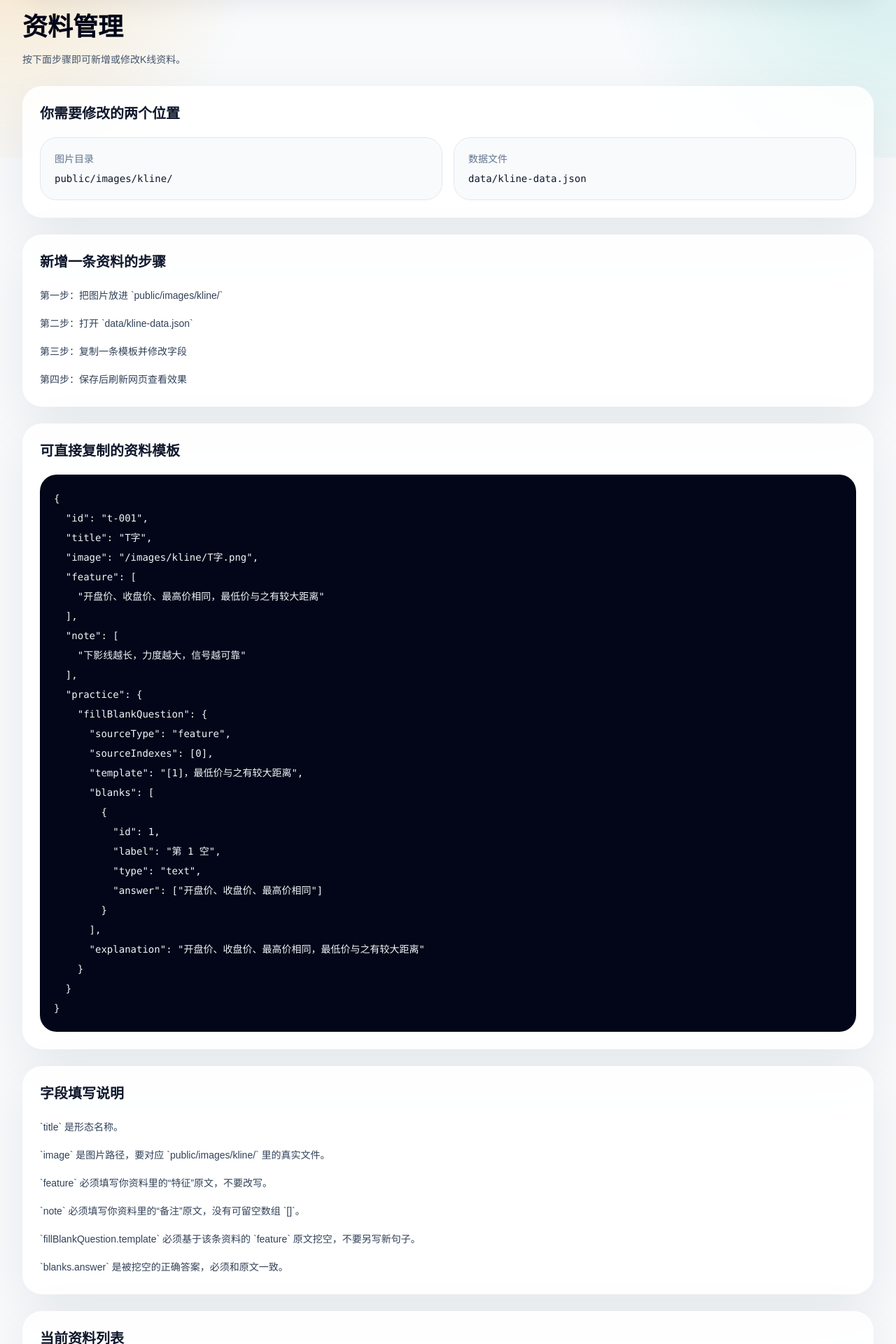
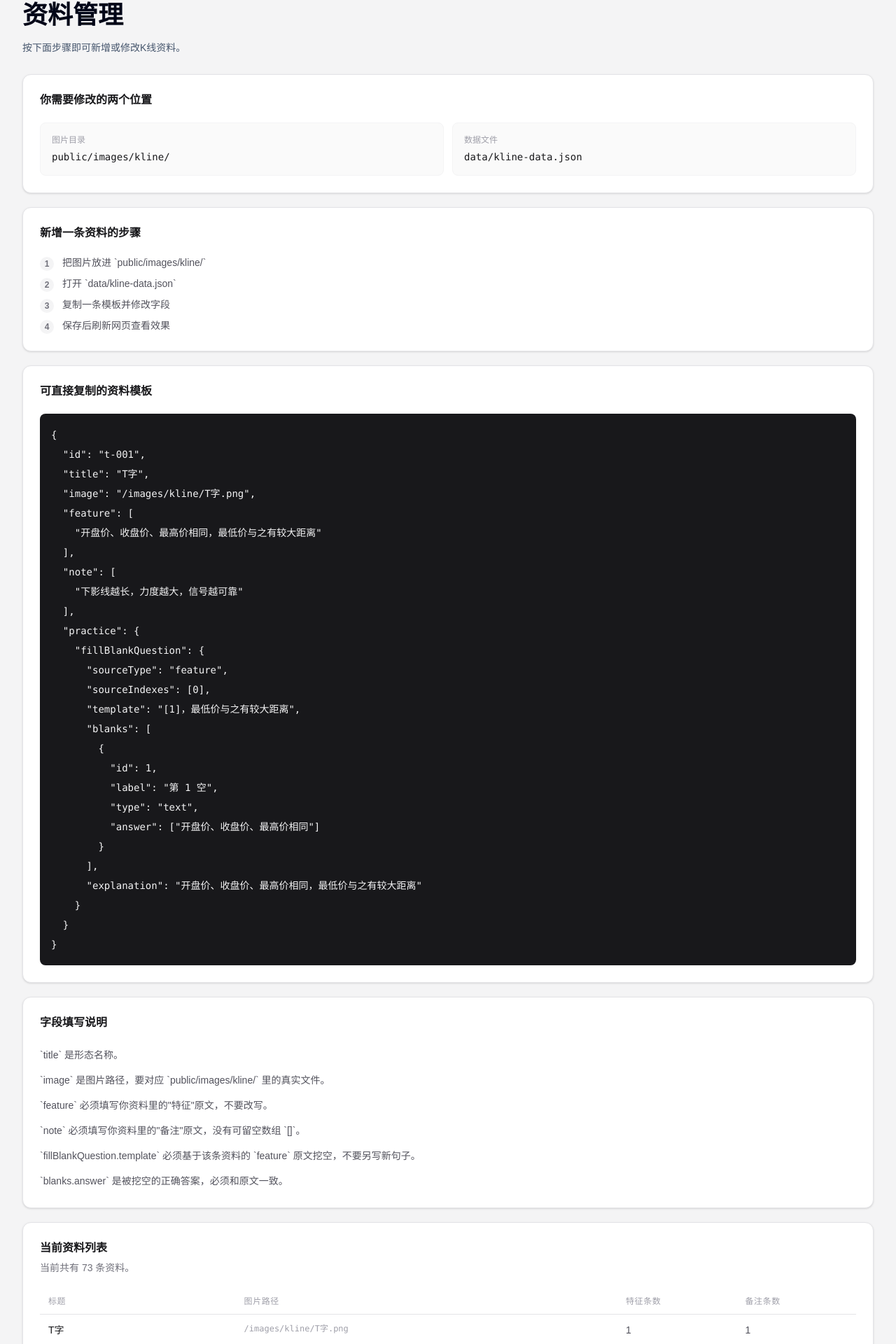
Before and after one commit to xieyitong6-lab/kline-learning-mvp, a Next.js app: page /manage in a window 1280 px wide. Shown: the part 95-2015 px from the top of the page at 70% size. Built offline with nearby package versions, Linux system fonts and the light colour scheme.

Commit message:
refactor: ui quality upgrade - zinc design system, clean nav, consistent radius

```diff
--- a/app/globals.css
+++ b/app/globals.css
@@ -1,13 +1,13 @@
 @import "tailwindcss";
 
 :root {
-  --background: #f8fafc;
-  --foreground: #0f172a;
+  --background: #f4f4f5;
+  --foreground: #18181b;
 }
 
 @theme inline {
   --font-sans: "Noto Sans SC", "PingFang SC", "Hiragino Sans GB", "Microsoft YaHei", sans-serif;
-  --font-display: "Noto Serif SC", "Songti SC", serif;
+  --font-display: "Noto Serif SC", "Songti SC", "STSong", serif;
   --color-background: var(--background);
   --color-foreground: var(--foreground);
 }
@@ -24,7 +24,7 @@ body {
   margin: 0;
   color: var(--foreground);
   background: var(--background);
-  font-family: var(--font-body), sans-serif;
+  font-family: var(--font-sans), sans-serif;
 }
 
 .font-display {
--- a/app/layout.tsx
+++ b/app/layout.tsx
@@ -26,20 +26,26 @@ export default function RootLayout({
 }>) {
   return (
     <html lang="zh-CN">
-      <body className="min-h-screen bg-[linear-gradient(180deg,#f6f1e8_0%,#f8fafc_30%,#eef2ff_100%)] text-slate-900 antialiased">
-        <div className="fixed inset-x-0 top-0 -z-10 h-[320px] bg-[radial-gradient(circle_at_top_left,_rgba(245,158,11,0.2),_transparent_28%),radial-gradient(circle_at_top_right,_rgba(20,184,166,0.18),_transparent_32%)]" />
-        <div className="mx-auto flex min-h-screen w-full max-w-7xl flex-col px-4 pb-10 pt-5 sm:px-6 lg:px-8">
-          <header className="sticky top-3 z-20 rounded-full border border-white/70 bg-white/75 px-5 py-3 shadow-[0_16px_40px_rgba(15,23,42,0.08)] backdrop-blur">
-            <div className="flex flex-col gap-4 lg:flex-row lg:items-center lg:justify-between">
-              <Link href="/" className="font-display text-xl font-semibold tracking-wide text-slate-950">
+      <head>
+        <link rel="preconnect" href="https://fonts.googleapis.com" />
+        <link rel="preconnect" href="https://fonts.gstatic.com" crossOrigin="anonymous" />
+        <link
+          href="https://fonts.googleapis.com/css2?family=Noto+Serif+SC:wght@400;600;700&display=swap"
+          rel="stylesheet"
+        />
+      </head>
+      <body className="min-h-screen bg-zinc-100 text-zinc-900 antialiased">
+        <header className="sticky top-0 z-20 border-b border-zinc-200 bg-white/95 backdrop-blur-sm">
+          <div className="mx-auto flex max-w-7xl flex-col gap-3 px-4 py-4 sm:flex-row sm:items-center sm:justify-between sm:px-6 lg:px-8">
+            <Link href="/" className="font-display text-base font-semibold tracking-tight text-zinc-900">
               {PRODUCT_NAME}
             </Link>
-              <nav className="flex flex-wrap items-center gap-2">
+            <nav className="flex flex-wrap items-center gap-0.5">
               {navItems.map((item) => (
                 <Link
                   key={item.href}
                   href={item.href}
-                    className="rounded-full px-4 py-2 text-sm text-slate-600 transition hover:bg-slate-100 hover:text-slate-950"
+                  className="rounded-md px-3 py-1.5 text-sm text-zinc-500 transition-colors hover:bg-zinc-100 hover:text-zinc-900"
                 >
                   {item.label}
                 </Link>
@@ -47,7 +53,8 @@ export default function RootLayout({
             </nav>
           </div>
         </header>
-          <main className="flex-1 py-8">{children}</main>
+        <div className="mx-auto max-w-7xl px-4 pb-12 pt-8 sm:px-6 lg:px-8">
+          <main>{children}</main>
         </div>
       </body>
     </html>
--- a/components/manage-client.tsx
+++ b/components/manage-client.tsx
@@ -31,41 +31,50 @@ const template = `{
 
 export function ManageClient() {
   return (
-    <div className="space-y-6">
+    <div className="space-y-5">
       <SectionCard title="你需要修改的两个位置">
-        <div className="grid gap-4 md:grid-cols-2">
-          <div className="rounded-3xl border border-slate-200 bg-slate-50 px-5 py-5">
-            <p className="text-sm text-slate-500">图片目录</p>
-            <p className="mt-2 font-mono text-sm text-slate-900">public/images/kline/</p>
+        <div className="grid gap-3 md:grid-cols-2">
+          <div className="rounded-lg border border-zinc-100 bg-zinc-50 px-4 py-4">
+            <p className="text-xs text-zinc-400">图片目录</p>
+            <p className="mt-1.5 font-mono text-sm text-zinc-900">public/images/kline/</p>
           </div>
-          <div className="rounded-3xl border border-slate-200 bg-slate-50 px-5 py-5">
-            <p className="text-sm text-slate-500">数据文件</p>
-            <p className="mt-2 font-mono text-sm text-slate-900">data/kline-data.json</p>
+          <div className="rounded-lg border border-zinc-100 bg-zinc-50 px-4 py-4">
+            <p className="text-xs text-zinc-400">数据文件</p>
+            <p className="mt-1.5 font-mono text-sm text-zinc-900">data/kline-data.json</p>
           </div>
         </div>
       </SectionCard>
 
       <SectionCard title="新增一条资料的步骤">
-        <div className="space-y-3 text-sm leading-7 text-slate-700">
-          <p>第一步：把图片放进 `public/images/kline/`</p>
-          <p>第二步：打开 `data/kline-data.json`</p>
-          <p>第三步：复制一条模板并修改字段</p>
-          <p>第四步：保存后刷新网页查看效果</p>
-        </div>
+        <ol className="space-y-2">
+          {[
+            "把图片放进 `public/images/kline/`",
+            "打开 `data/kline-data.json`",
+            "复制一条模板并修改字段",
+            "保存后刷新网页查看效果",
+          ].map((step, index) => (
+            <li key={step} className="flex items-start gap-3 text-sm text-zinc-600">
+              <span className="mt-0.5 flex h-5 w-5 shrink-0 items-center justify-center rounded-full bg-zinc-100 text-xs font-semibold text-zinc-500">
+                {index + 1}
+              </span>
+              {step}
+            </li>
+          ))}
+        </ol>
       </SectionCard>
 
       <SectionCard title="可直接复制的资料模板">
-        <pre className="overflow-x-auto rounded-3xl bg-slate-950 p-5 text-sm leading-7 text-slate-100">
+        <pre className="overflow-x-auto rounded-lg bg-zinc-900 p-4 text-sm leading-7 text-zinc-100">
           {template}
         </pre>
       </SectionCard>
 
       <SectionCard title="字段填写说明">
-        <div className="space-y-3 text-sm leading-7 text-slate-700">
+        <div className="space-y-2 text-sm leading-7 text-zinc-600">
           <p>`title` 是形态名称。</p>
           <p>`image` 是图片路径，要对应 `public/images/kline/` 里的真实文件。</p>
-          <p>`feature` 必须填写你资料里的“特征”原文，不要改写。</p>
-          <p>`note` 必须填写你资料里的“备注”原文，没有可留空数组 `[]`。</p>
+          <p>`feature` 必须填写你资料里的"特征"原文，不要改写。</p>
+          <p>`note` 必须填写你资料里的"备注"原文，没有可留空数组 `[]`。</p>
           <p>`fillBlankQuestion.template` 必须基于该条资料的 `feature` 原文挖空，不要另写新句子。</p>
           <p>`blanks.answer` 是被挖空的正确答案，必须和原文一致。</p>
         </div>
@@ -77,21 +86,21 @@ export function ManageClient() {
       >
         <div className="overflow-x-auto">
           <table className="min-w-full text-left text-sm">
-            <thead className="border-b border-slate-200 text-slate-500">
-              <tr>
-                <th className="px-3 py-3">标题</th>
-                <th className="px-3 py-3">图片路径</th>
-                <th className="px-3 py-3">特征条数</th>
-                <th className="px-3 py-3">备注条数</th>
+            <thead>
+              <tr className="border-b border-zinc-200">
+                <th className="px-3 py-2.5 text-xs font-medium uppercase tracking-wider text-zinc-400">标题</th>
+                <th className="px-3 py-2.5 text-xs font-medium uppercase tracking-wider text-zinc-400">图片路径</th>
+                <th className="px-3 py-2.5 text-xs font-medium uppercase tracking-wider text-zinc-400">特征条数</th>
+                <th className="px-3 py-2.5 text-xs font-medium uppercase tracking-wider text-zinc-400">备注条数</th>
               </tr>
             </thead>
             <tbody>
               {allKlineItems.map((item) => (
-                <tr key={item.id} className="border-b border-slate-100 align-top">
-                  <td className="px-3 py-4 font-medium text-slate-900">{item.title}</td>
-                  <td className="px-3 py-4 font-mono text-xs text-slate-500">{item.image}</td>
-                  <td className="px-3 py-4 text-slate-600">{item.feature.length}</td>
-                  <td className="px-3 py-4 text-slate-600">{item.note.length}</td>
+                <tr key={item.id} className="border-b border-zinc-100 align-top hover:bg-zinc-50">
+                  <td className="px-3 py-3 font-medium text-zinc-900">{item.title}</td>
+                  <td className="px-3 py-3 font-mono text-xs text-zinc-400">{item.image}</td>
+                  <td className="px-3 py-3 text-zinc-600">{item.feature.length}</td>
+                  <td className="px-3 py-3 text-zinc-600">{item.note.length}</td>
                 </tr>
               ))}
             </tbody>
--- a/components/pill.tsx
+++ b/components/pill.tsx
@@ -11,8 +11,8 @@ export function Pill({ children, tone = "default" }: PillProps) {
   return (
     <span
       className={cn(
-        "inline-flex items-center rounded-full border px-3 py-1 text-xs font-semibold tracking-wide",
-        tone === "default" && "border-slate-200 bg-white text-slate-700",
+        "inline-flex items-center rounded-full border px-2.5 py-0.5 text-xs font-medium",
+        tone === "default" && "border-zinc-200 bg-zinc-50 text-zinc-600",
         tone === "success" && "border-emerald-200 bg-emerald-50 text-emerald-700",
         tone === "warning" && "border-amber-200 bg-amber-50 text-amber-700",
         tone === "danger" && "border-rose-200 bg-rose-50 text-rose-700",
--- a/components/section-card.tsx
+++ b/components/section-card.tsx
@@ -18,14 +18,14 @@ export function SectionCard({
   return (
     <section
       className={cn(
-        "rounded-[28px] border border-white/70 bg-white/88 p-6 shadow-[0_24px_80px_rgba(15,23,42,0.08)] backdrop-blur",
+        "rounded-xl border border-zinc-200 bg-white p-6 shadow-sm",
         className,
       )}
     >
       {(title || description) && (
         <div className="mb-5">
-          {title && <h2 className="text-xl font-semibold text-slate-900">{title}</h2>}
-          {description && <p className="mt-2 text-sm leading-6 text-slate-600">{description}</p>}
+          {title && <h2 className="text-base font-semibold text-zinc-900">{title}</h2>}
+          {description && <p className="mt-1.5 text-sm text-zinc-500">{description}</p>}
         </div>
       )}
       {children}
```
Also changed, not shown: app/page.tsx (+19 -16 lines), components/learn-client.tsx (+26 -28 lines), components/mistakes-client.tsx (+20 -20 lines), components/overview-panel.tsx (+7 -7 lines), components/practice-client.tsx (+49 -44 lines). Lines whose indentation alone changed are shown as unchanged.
